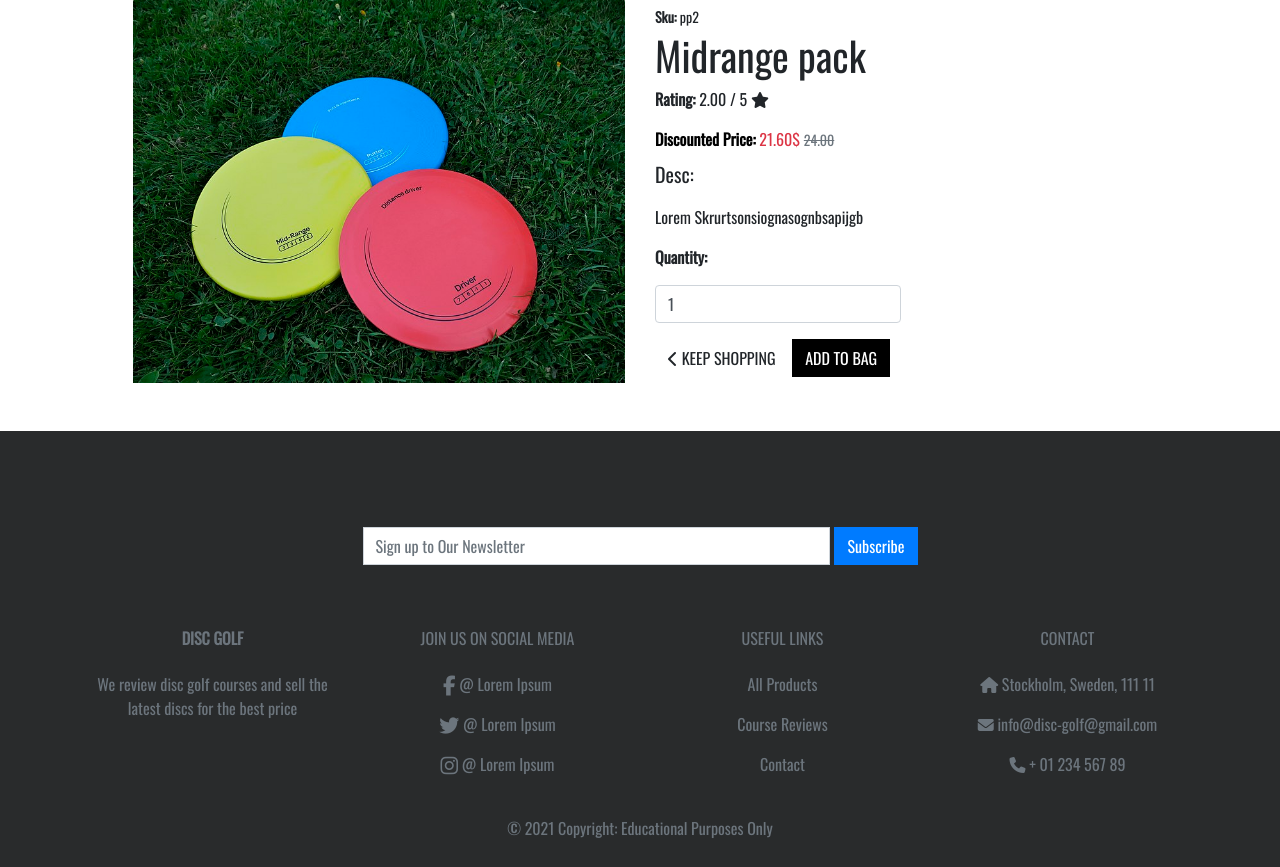
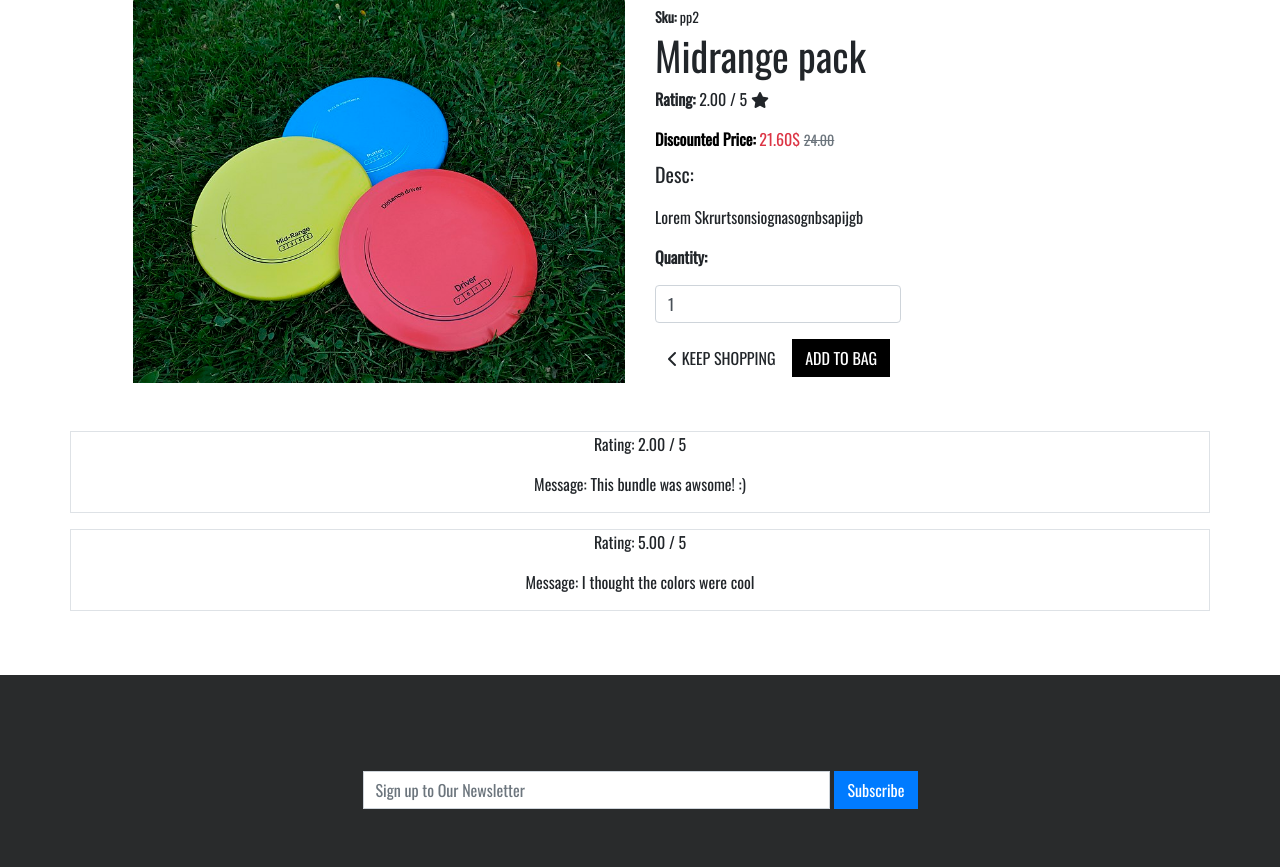
Before and after one commit to FilipWirsen/pp5-ci, a Django app: page /products/3/ in a window 1280 px wide. Shown: the part 273-1140 px from the top of the page. Before the commit the page ends 1111 px from the top, so only its background shows below. Run offline with Django 3.2, Linux system fonts and the light colour scheme; data comes from the database, SQL or seed files in the repository; both versions use the stored data as it was after the commit; parts of the project's set-up code (start-up, migrations or seed data) failed here and were passed over; some libraries are stand-ins or nearby versions.

Commit message:
Update readme and add review_message to review model

```diff
--- a/products/forms.py
+++ b/products/forms.py
@@ -26,13 +26,13 @@ class ReviewForm(forms.ModelForm):
 
     class Meta:
         model = Review
-        fields = ('user_rating',)
+        fields = ('user_rating', 'review_message',)
 
     def __init__(self, *args, **kwargs):
         """ Remove auto-generated label and add placeholder and classes """
         super().__init__(*args, **kwargs)
-        self.fields['user_rating'].widget.attrs['autofocus'] = True
         self.fields['user_rating'].widget.attrs = {'min': 0, 'max': 5}
         self.fields['user_rating'].label = 'Rate This Product'
+        self.fields['review_message'].label = 'Let us know what you thought of the product (optional)'
         self.fields['user_rating'].widget.attrs['class'] = 'rounded-0 border-black'
         self.fields['user_rating'].widget.attrs['placeholder'] = '0-5'
--- a/products/models.py
+++ b/products/models.py
@@ -47,3 +47,4 @@ class Review(models.Model):
                                 on_delete=models.CASCADE)
     user_rating = models.DecimalField(max_digits=6, decimal_places=2,
                                       null=False, blank=False)
+    review_message = models.CharField(max_length=254, null=True, blank=True)
--- a/products/templates/products/product_detail.html
+++ b/products/templates/products/product_detail.html
@@ -88,5 +88,13 @@
             </div>
         </div>
     </section>
+        <div class="row gx-4 gx-lg-5 text-center">
+            {% for review in reviews %}
+            <div class="col-lg-12 border mb-3">
+                <p>Rating: {{ review.user_rating }} / 5</p>
+                <p>Message: {{ review.review_message }}</p>
+            </div>
+            {% endfor %}
+        </div>
 </div>
 {% endblock %}
--- a/products/views.py
+++ b/products/views.py
@@ -65,6 +65,7 @@ def all_products(request):
 
 def product_detail(request, product_id):
     """ Returns details for selected product """
+    reviews = Review.objects.filter(product=product_id)
     current_url = request.META.get('HTTP_REFERER')
     product = get_object_or_404(Product, pk=product_id)
     comming_from = ''
@@ -75,7 +76,8 @@ def product_detail(request, product_id):
 
     context = {
         'product': product,
-        'comming_from': comming_from
+        'comming_from': comming_from,
+        'reviews': reviews
     }
     return render(request, 'products/product_detail.html', context)
 
@@ -165,11 +167,14 @@ def product_review(request, product_id):
     if request.method == 'POST':
         form = ReviewForm(request.POST)
         user_rating = request.POST['user_rating']
+        review_message = request.POST['review_message']
         if form.is_valid():
             Review.objects.create(
                 user=user,
                 product=product,
                 user_rating=user_rating,
+                review_message=review_message,
+
             )
             product.rating = calc_rating(product)
             product.save()
```
Also changed, not shown: README.md (added), db.sqlite3, products/migrations/0016_review_review_message.py (added).
